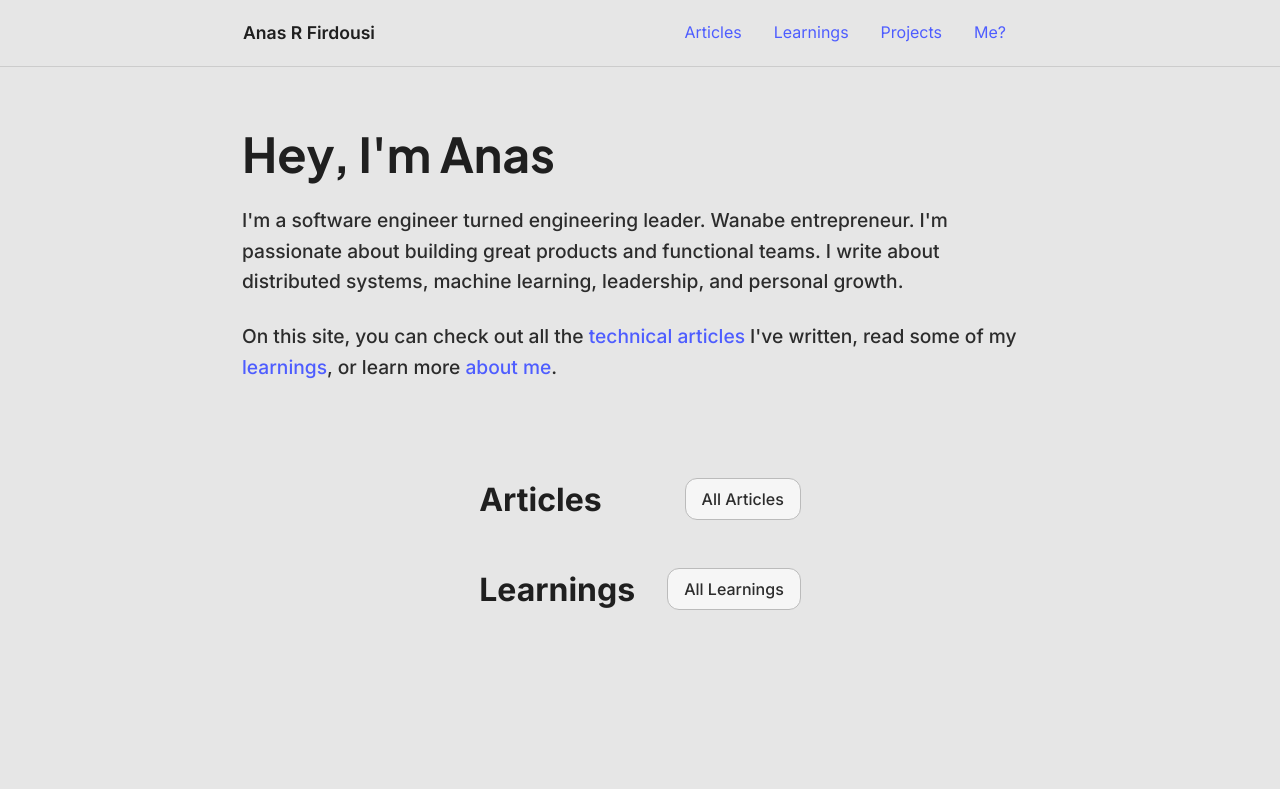
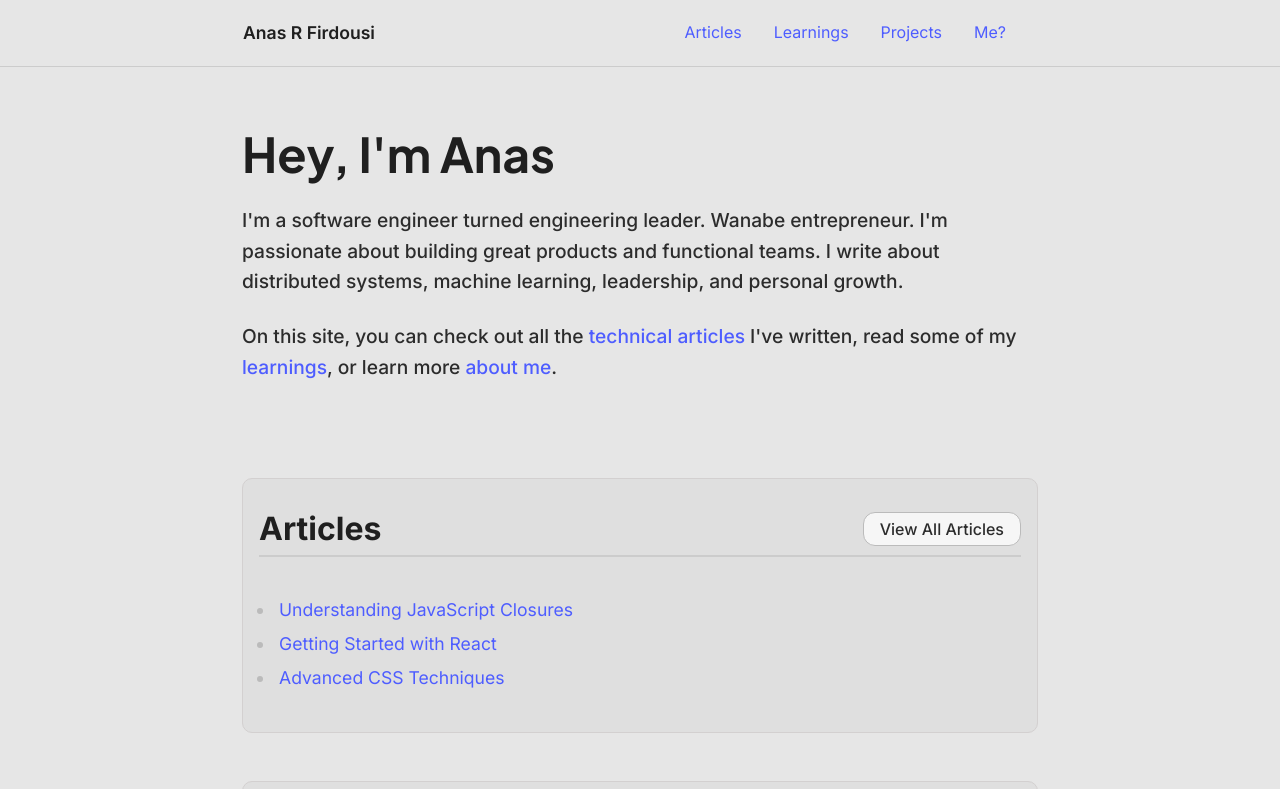
Before and after one commit to afirdousi/firdousi.com, a Next.js app: page / in a window 1280 px wide. Shown: the top 789 px of the page. Built offline with nearby package versions, Linux system fonts and the light colour scheme.

Commit message:
Added Item List component

```diff
--- a/app/components/Heading.tsx
+++ b/app/components/Heading.tsx
@@ -13,7 +13,6 @@ export const Heading: React.FC<HeadingProps> = ({ title, buttonText, description
             <div className="title">{title}</div>
             {description && <div className="description">{description}</div>}
             {slug && (
-                // Apply the class directly to Link and remove <a>
                 <Link href={slug} className="button">
                     {buttonText}
                 </Link>
--- /dev/null
+++ b/app/components/ItemList.tsx
@@ -0,0 +1,30 @@
+import Link from 'next/link';
+import { Heading } from './Heading';
+
+type ItemListProps = {
+    title: string;
+    items: Array<{ link: string; title: string }>;
+    maxItemsToShow: number;
+    viewAllLink: string;
+};
+
+const ItemList = ({ title, items, maxItemsToShow, viewAllLink }: ItemListProps) => {
+    const displayedItems = items.slice(0, maxItemsToShow);
+
+    return (
+        <div className="item-list mb-8">
+            <Heading title={title} slug={viewAllLink} buttonText={`View All ${title}`} />
+            <ul className="list-disc list-inside">
+                {displayedItems.map((item, index) => (
+                    <li key={index} className="mb-2">
+                        <Link href={item.link}>
+                            {item.title}
+                        </Link>
+                    </li>
+                ))}
+            </ul>
+        </div>
+    );
+};
+
+export default ItemList;
--- a/app/globals.css
+++ b/app/globals.css
@@ -356,13 +356,16 @@ h5 {
 }
 
 h2.home-heading {
+  display: flex;
+  justify-content: space-between;
+  align-items: center;
   margin-top: 2rem;
-  margin-bottom: 2rem;
-  display: flex;
-  align-items: center;
-  justify-content: space-between;
-  border: 0;
-  padding: 0;
+  margin-bottom: 2.5rem;
+  padding-bottom: 0.5rem;
+  width: 100%;
+  border-bottom: 2px solid var(--gray-3);
+  /* Optional: make the border slightly thicker */
+
 }
 
 h2.home-heading .title {
@@ -370,6 +373,26 @@ h2.home-heading .title {
   margin-bottom: 0;
   font-family: var(--font-family-base);
   font-weight: 700;
+  text-align: left;
+  flex-grow: 1;
+}
+
+h2.home-heading .button {
+  margin-left: auto;
+  padding: 0.5rem 1rem;
+  background-color: var(--button-background-color);
+  border: 1px solid var(--button-border-color);
+  border-radius: var(--border-radius);
+  text-align: center;
+  text-decoration: none;
+  color: var(--font-color-base);
+  transition: background-color 0.3s ease;
+  white-space: nowrap;
+}
+
+h2.home-heading .button:hover {
+  background-color: var(--button-border-color-hover);
+  text-decoration: underline;
 }
 
 @media screen and (min-width: 700px) {
@@ -435,6 +458,7 @@ th:last-of-type {
 /* Containers */
 
 .container {
+  width: 100%;
   max-width: var(--content-width);
   padding: 0 1rem;
   margin-left: auto;
@@ -1566,3 +1590,22 @@ p.text-medium {
   background: var(--scrollbar-color);
   border-radius: 2px;
 }
+
+/* Styles for list items */
+/* Styles for the entire ItemList component */
+.item-list {
+  background-color: #dfdfdf;
+  border: 1px solid #d3d0d0;
+  border-radius: 10px;
+  padding: 1rem;
+  margin-bottom: 1.5rem;
+  padding-top: 0;
+}
+
+/* Additional spacing inside the component */
+.item-list ul {
+  padding-left: 1rem;
+  /* Optional: adjust padding of the list */
+  margin-top: 1rem;
+  /* Space between the heading and the list */
+}
--- a/app/page.tsx
+++ b/app/page.tsx
@@ -1,8 +1,23 @@
 import Link from "next/link";
-import { Heading } from "./components/Heading";
 import { Hero } from "./components/Hero";
+import ItemList from "./components/ItemList";
 
 export default function Home() {
+  const articles = [
+    { title: 'Understanding JavaScript Closures', link: '/articles/js-closures' },
+    // { title: 'Understanding JavaScript Closures so if there is more content it will expand? that sounds wrid to me!!', link: '/articles/js-closures' },
+    { title: 'Getting Started with React', link: '/articles/react-intro' },
+    { title: 'Advanced CSS Techniques', link: '/articles/css-advanced' },
+    // Add more articles here...
+  ];
+
+  const learnings = [
+    { title: 'Leadership in Engineering', link: '/learnings/leadership' },
+    { title: 'Time Management Tips', link: '/learnings/time-management' },
+    { title: 'Growth Mindset', link: '/learnings/growth-mindset' },
+    // Add more learnings here...
+  ];
+
   return (
     <div id="layout" className="layout">
       <div className="container">
@@ -19,28 +34,28 @@ export default function Home() {
               <Link href="/me">about me</Link>.
             </p>
           </Hero>
-          {/* <div className="decoration">
-            <img
-              src="/ram.png"
-              alt="RAM Ram"
-              className="image hero-image"
-              title="RAM Ram"
-            />
-          </div> */}
         </div>
       </div>
 
       <div className="container">
         <section className="segment first">
-          <Heading title="Articles" slug="/articles" buttonText="All Articles" description={undefined} />
-          {/* <Posts data={notes} newspaper /> */}
+          <ItemList
+            title="Articles"
+            items={articles}
+            maxItemsToShow={3}
+            viewAllLink="/articles"
+          />
         </section>
 
         <section className="segment first">
-          <Heading title="Learnings" slug="/learnings" buttonText="All Learnings" description={undefined} />
-          {/* <Posts data={notes} newspaper /> */}
+          {/* <Heading title="Learnings" slug="/learnings" buttonText="All Learnings" description={undefined} /> */}
+          <ItemList
+            title="Learnings"
+            items={learnings}
+            maxItemsToShow={3}
+            viewAllLink="/learnings"
+          />
         </section>
-
       </div>
     </div>
   );
```
